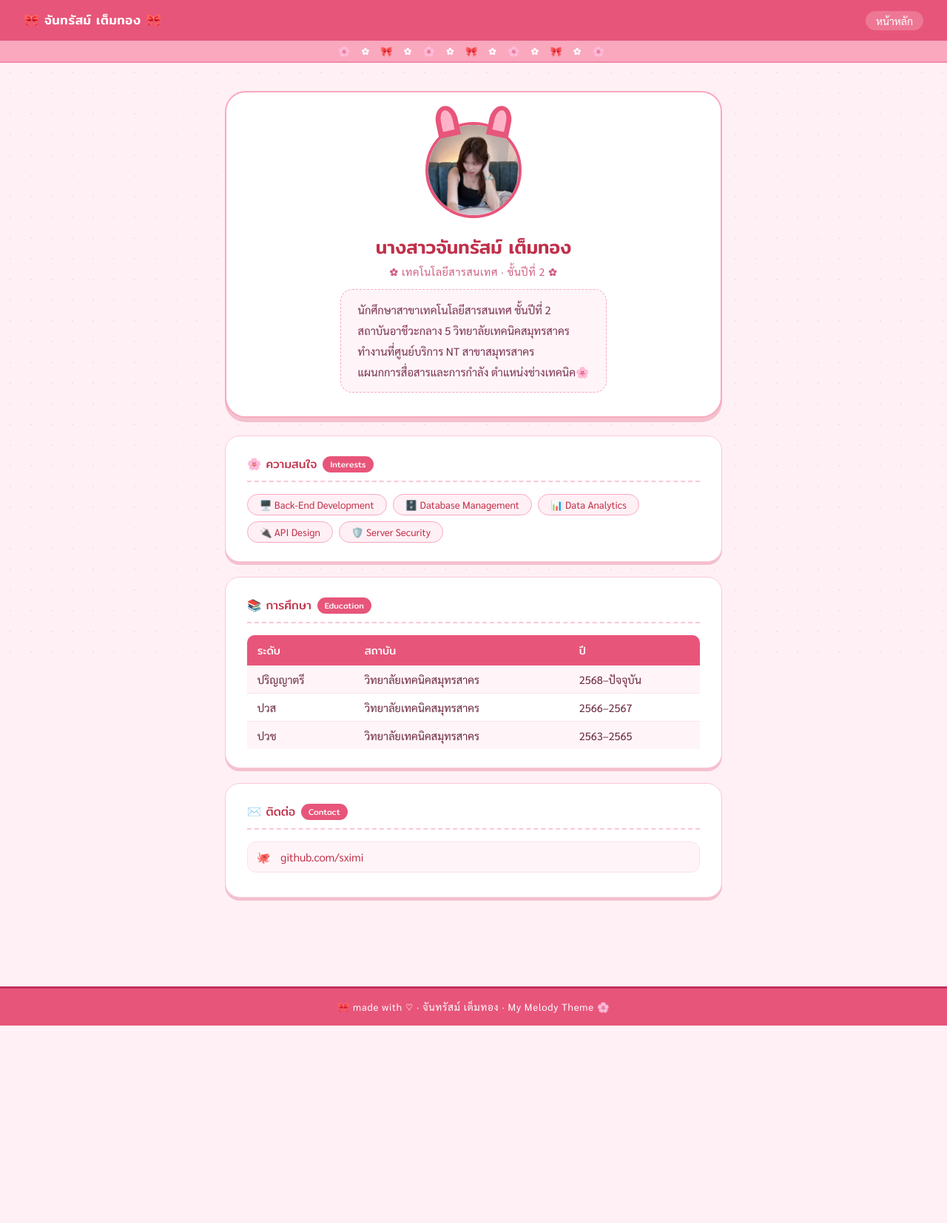
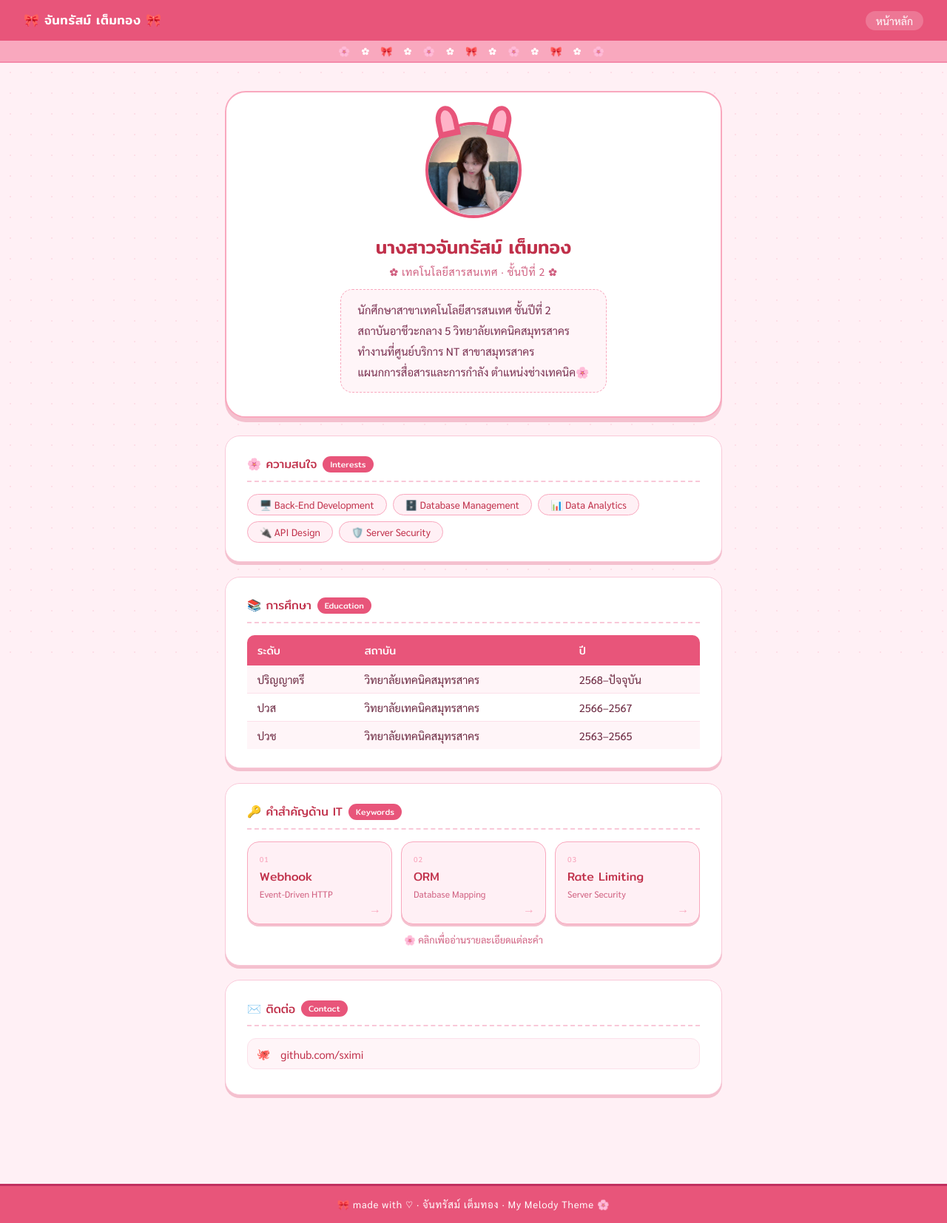
Before and after one commit to sximi/sximi.github.io, a Jekyll site: the page built from README.md, in a window 1280 px wide. Shown: the whole page at 74% size. Built offline with Jekyll 4.4.1, drawn with Linux system fonts in a browser that asks for light colours; before the commit the page ends 1387 px from its top, so only the background shows below that.

Commit message:
Update home.html

```diff
--- a/_layouts/home.html
+++ b/_layouts/home.html
@@ -180,12 +171,7 @@
       font-family: 'Mitr', sans-serif;
     }
 
-    p, li {
-      line-height: 1.9;
-      color: #6b2840;
-      font-size: 0.93rem;
-    }
-
+    p, li { line-height: 1.9; color: #6b2840; font-size: 0.93rem; }
     ul { padding-left: 1.3rem; }
     ul li { margin-bottom: 0.3rem; }
     ul li::marker { color: #e8557a; font-size: 1.1em; }
@@ -200,16 +186,10 @@
       font-family: 'Mitr', sans-serif;
       font-weight: 400;
     }
-
     th:first-child { border-radius: 10px 0 0 0; }
     th:last-child { border-radius: 0 10px 0 0; }
 
-    td {
-      padding: 9px 14px;
-      border-bottom: 1px solid #fce0ea;
-      color: #6b2840;
-    }
-
+    td { padding: 9px 14px; border-bottom: 1px solid #fce0ea; color: #6b2840; }
     tr:last-child td { border-bottom: none; }
     tr:nth-child(even) td { background: #fff5f8; }
 
@@ -236,9 +216,71 @@
       font-size: 0.93rem;
       color: #6b2840;
     }
-
     .contact-row a { color: #c0304a; text-decoration: none; }
     .contact-row a:hover { text-decoration: underline; }
+
+    /* keyword cards */
+    .kw-grid {
+      display: grid;
+      grid-template-columns: repeat(3, 1fr);
+      gap: 12px;
+      margin-top: 0.25rem;
+    }
+
+    .kw-card {
+      display: block;
+      text-decoration: none;
+      background: #fff0f5;
+      border: 1.5px solid #f9a8be;
+      border-radius: 16px;
+      padding: 1rem 1rem 2rem;
+      position: relative;
+      transition: transform 0.2s, box-shadow 0.2s;
+      box-shadow: 0 3px 0 #f4c0ce;
+    }
+
+    .kw-card:hover {
+      transform: translateY(-3px);
+      box-shadow: 0 6px 0 #f4c0ce;
+    }
+
+    .kw-num {
+      font-size: 10px;
+      font-weight: 500;
+      letter-spacing: .1em;
+      color: #f9a8be;
+      margin-bottom: 5px;
+    }
+
+    .kw-name {
+      font-family: 'Mitr', sans-serif;
+      font-size: 1rem;
+      color: #c0304a;
+      margin-bottom: 3px;
+    }
+
+    .kw-cat {
+      font-size: 0.76rem;
+      color: #d06080;
+    }
+
+    .kw-arrow {
+      position: absolute;
+      bottom: 10px;
+      right: 14px;
+      color: #f9a8be;
+      font-size: 16px;
+      transition: transform 0.2s;
+    }
+
+    .kw-card:hover .kw-arrow { transform: translateX(3px); }
+
+    .kw-note {
+      font-size: 0.8rem;
+      color: #d06080;
+      text-align: center;
+      margin-top: 0.8rem;
+    }
 
     footer {
       background: #e8557a;
@@ -300,6 +342,31 @@
     </div>
 
     <div class="card">
+      <div class="section-title">🔑 คำสำคัญด้าน IT <span class="badge">Keywords</span></div>
+      <div class="kw-grid">
+        <a class="kw-card" href="https://sximi.github.io/webhook">
+          <div class="kw-num">01</div>
+          <div class="kw-name">Webhook</div>
+          <div class="kw-cat">Event-Driven HTTP</div>
+          <span class="kw-arrow">→</span>
+        </a>
+        <a class="kw-card" href="https://sximi.github.io/orm">
+          <div class="kw-num">02</div>
+          <div class="kw-name">ORM</div>
+          <div class="kw-cat">Database Mapping</div>
+          <span class="kw-arrow">→</span>
+        </a>
+        <a class="kw-card" href="https://sximi.github.io/rate-limiting">
+          <div class="kw-num">03</div>
+          <div class="kw-name">Rate Limiting</div>
+          <div class="kw-cat">Server Security</div>
+          <span class="kw-arrow">→</span>
+        </a>
+      </div>
+      <div class="kw-note">🌸 คลิกเพื่ออ่านรายละเอียดแต่ละคำ</div>
+    </div>
+
+    <div class="card">
       <div class="section-title">✉️ ติดต่อ <span class="badge">Contact</span></div>
       <div class="contact-row">
         🐙 <a href="https://github.com/sximi">github.com/sximi</a>
```
Also changed, not shown: other parts of _layouts/home.html (+1 -10 lines).
